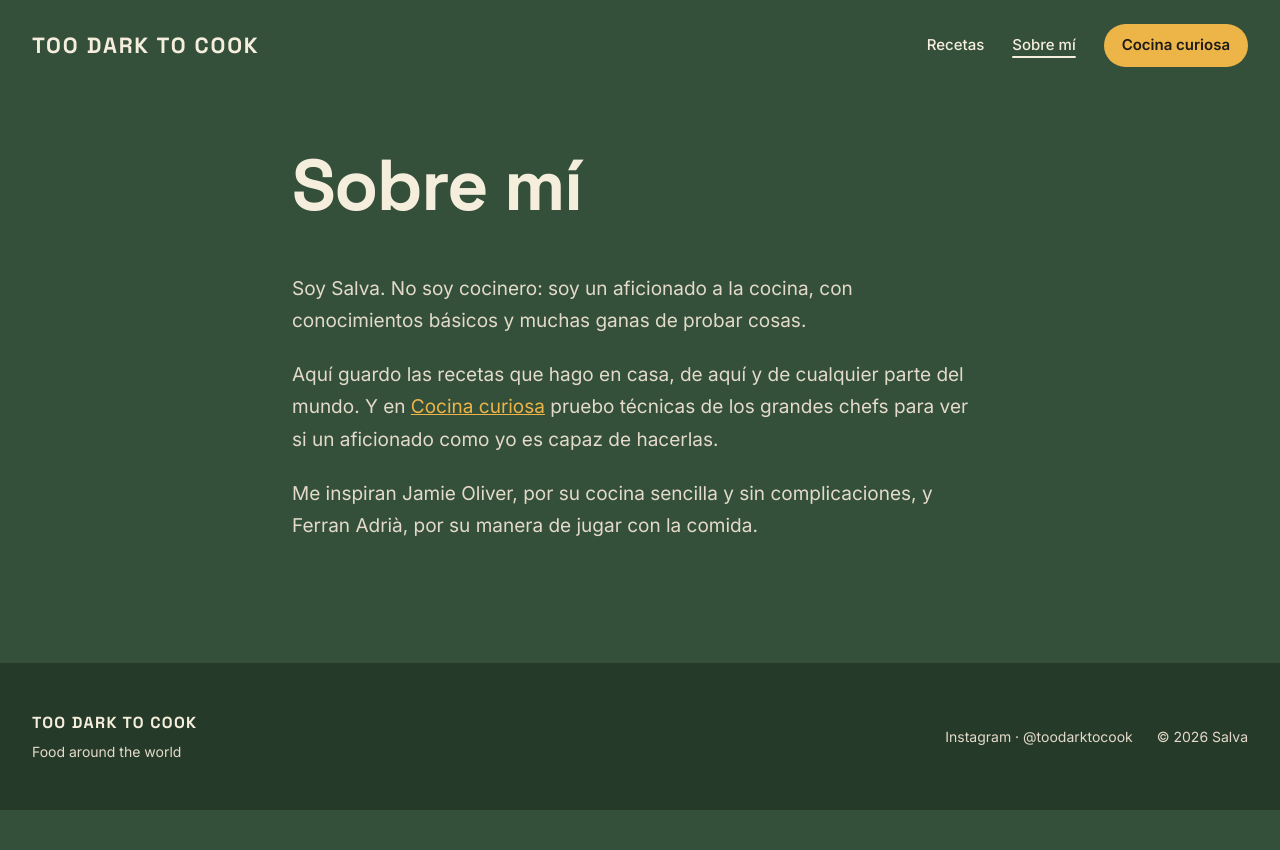
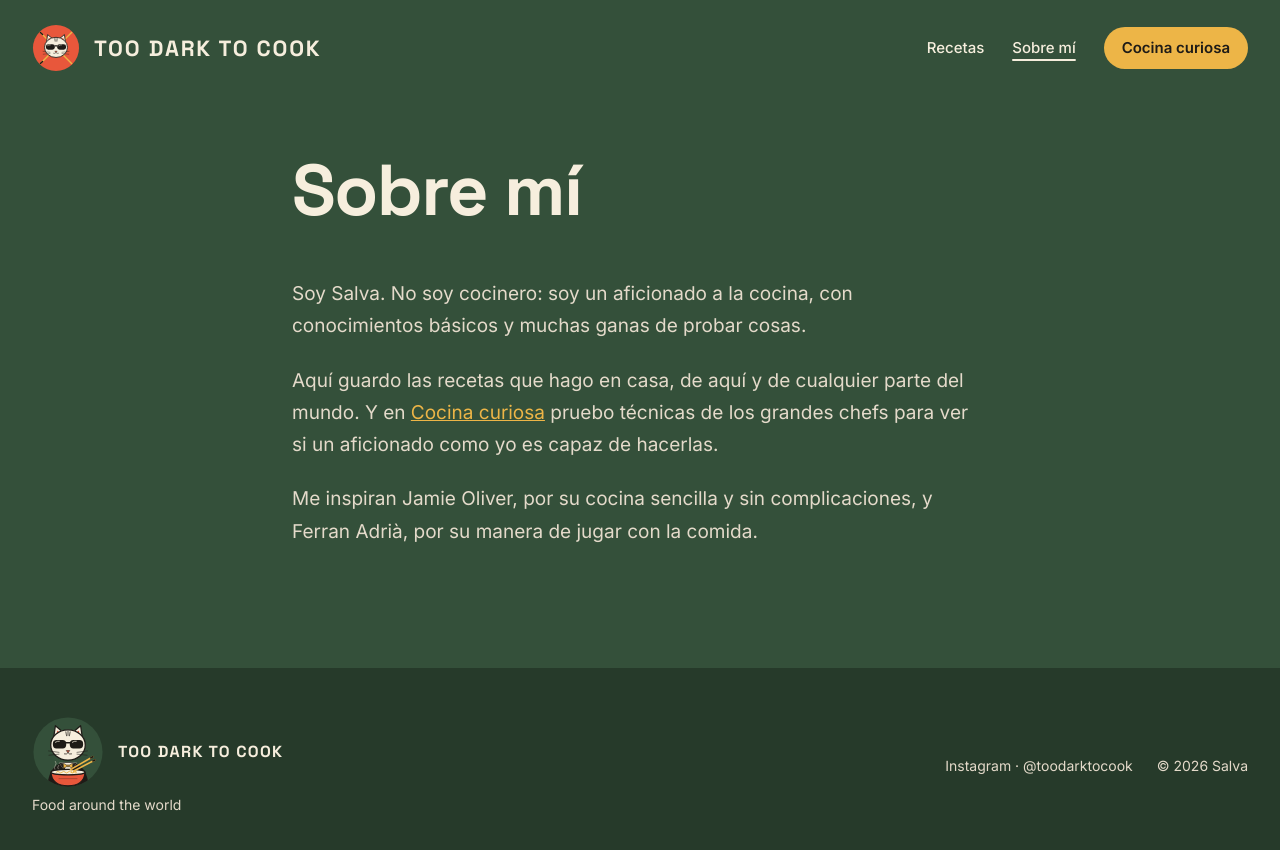
Before and after one commit to toodarktoplay/toodarktocook, an Astro site: page /sobre-mi in a window 1280 px wide. Before the commit the page ends 810 px from the top, so only its background shows below. Built offline with nearby package versions, Linux system fonts and the light colour scheme; Astro itself is replaced by a stand-in of ours.

Commit message:
Logo del gato: favicon, cabecera, pie e imagen para compartir
Co-Authored-By: Claude Opus 5.5 <noreply@anthropic.com>
Claude-Session: https://claude.ai/code/session_01XMxb3gKQ3xmxitBVqkVy12

```diff
--- a/src/layouts/Layout.astro
+++ b/src/layouts/Layout.astro
@@ -19,7 +19,7 @@ const {
 } = Astro.props;
 const fullTitle = title ? `${title} · Too Dark to Cook` : 'Too Dark to Cook · Food around the world';
 const canonical = new URL(Astro.url.pathname, Astro.site);
-const ogImage = image ? new URL(image, Astro.site).href : null;
+const ogImage = new URL(image || '/img/logo/instagram-gato-bol-1080.png', Astro.site).href;
 const path = Astro.url.pathname;
 const activo = (p: string) => (path === p || path.startsWith(p + '/') ? 'activo' : '');
 ---
@@ -33,17 +33,18 @@ const activo = (p: string) => (path === p || path.startsWith(p + '/') ? 'activo'
     <meta name="description" content={description} />
     <link rel="canonical" href={canonical} />
     <link rel="icon" href="/favicon.svg" type="image/svg+xml" />
+    <link rel="apple-touch-icon" href="/apple-touch-icon.png" />
     <meta property="og:title" content={fullTitle} />
     <meta property="og:description" content={description} />
     <meta property="og:type" content="website" />
     <meta property="og:url" content={canonical} />
-    {ogImage && <meta property="og:image" content={ogImage} />}
+    <meta property="og:image" content={ogImage} />
     <meta name="theme-color" content="#34503A" />
     <slot name="head" />
   </head>
   <body>
     <header class="wrap top">
-      <a href="/" class="logo">TOO DARK TO COOK</a>
+      <a href="/" class="logo marca" aria-label="Too Dark to Cook, inicio"><img src="/img/logo/gato-cara.svg" alt="" width="48" height="48" />TOO DARK TO COOK</a>
       <nav aria-label="Principal">
         <a href="/recetas" class={activo('/recetas')}>Recetas</a>
         <a href="/sobre-mi" class={activo('/sobre-mi')}>Sobre mí</a>
@@ -58,7 +59,7 @@ const activo = (p: string) => (path === p || path.startsWith(p + '/') ? 'activo'
     <footer class="pie">
       <div class="wrap pie-in">
         <div class="pie-marca">
-          <span class="logo">TOO DARK TO COOK</span>
+          <span class="pie-logo"><img src="/img/logo/gato-bol.svg" alt="" width="72" height="72" /><span class="logo">TOO DARK TO COOK</span></span>
           <span class="pie-lema">Food around the world</span>
         </div>
         <div class="pie-links">
@@ -85,6 +86,25 @@ const activo = (p: string) => (path === p || path.startsWith(p + '/') ? 'activo'
     font-weight: 700;
     font-size: 22px;
     letter-spacing: 0.08em;
+  }
+  .marca {
+    display: flex;
+    align-items: center;
+    gap: 14px;
+  }
+  .marca img {
+    width: 48px;
+    height: 48px;
+    flex: none;
+  }
+  .pie-logo {
+    display: flex;
+    align-items: center;
+    gap: 14px;
+  }
+  .pie-logo img {
+    width: 72px;
+    height: 72px;
   }
   nav {
     display: flex;
```
Also changed, not shown: public/apple-touch-icon.png (added), public/favicon.svg, public/img/logo/gato-bol.svg (added), public/img/logo/gato-cara.svg (added), public/img/logo/instagram-gato-bol-1080.png (added).
